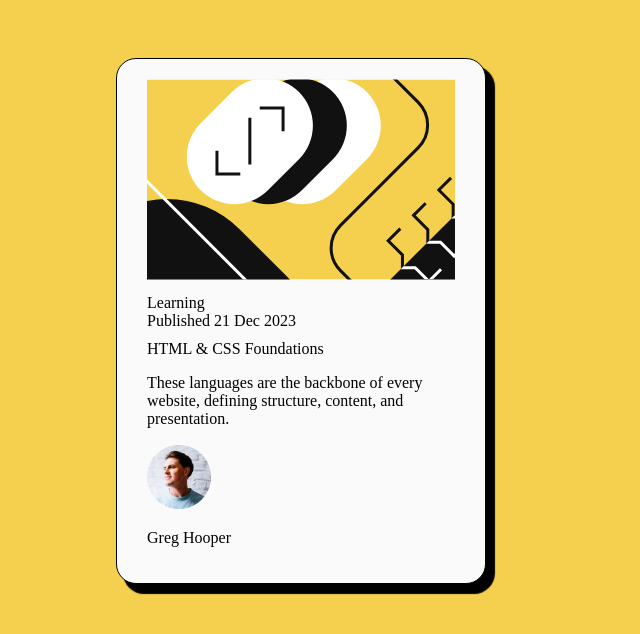
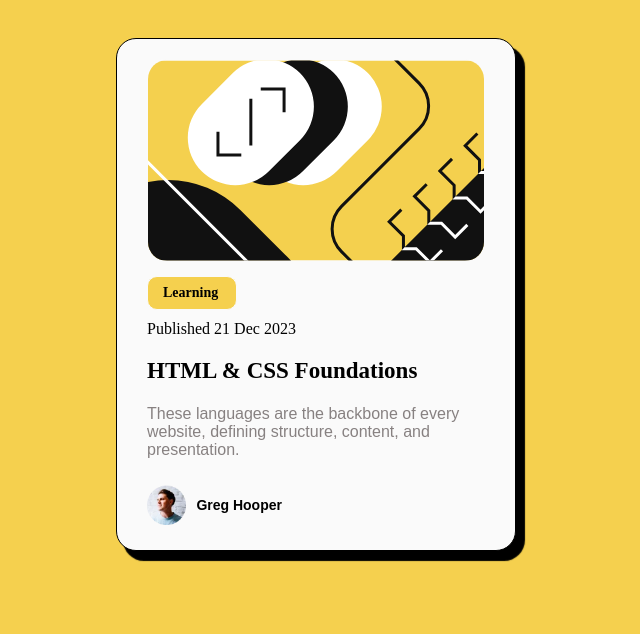
Before and after one commit to Fadhil762/blog-card, a plain HTML site: page index.html in a window 1280 px wide. Shown: the whole page, without its empty margins (392-1032 px from the left). Drawn offline with Linux system fonts and the light colour scheme.

Commit message:
finished the main structures

```diff
--- a/assets/styling/main.css
+++ b/assets/styling/main.css
@@ -10,18 +10,59 @@ body{
     border:1px solid #000000;
     border-radius: 20px;
     height:auto;
-    width:370px;
+    width:400px;
     display:flex;
     flex-direction:row;
     align-items: center;
     justify-content: center;
-    margin: 50px 500px 80px 500px;
+    margin: 30px 500px 100px 500px;
     box-shadow: 8px 9px 1px 1px #000000;
 }
 .card-wrapper{
     margin: 20px 30px 20px 30px;
 
 }
-.article-header{
-    margin: 10px auto 10px auto;
+.illustration-image{
+    border:1px solid #fafafa;
+    border-radius:20px;
 }
+.article-category{
+    font-family:'Times New Roman', Times, serif;
+    font-weight:800;
+    font-size:14px;
+    background-color:#F5D04E;
+    border:1px solid #fafafa;
+    padding:8px 0px 8px 15px;
+    border-radius:10px;
+    width:90px;
+    margin: 10px 0 10px 0;
+}
+.article-date{
+    margin:auto 0 10px auto;
+}
+.article-title{
+    font-family:'Times New Roman', Times, serif;
+    font-weight:800;
+    font-size:23px;
+    margin: 10px 0 5px 0;
+}
+.article-content{
+    font-family: Arial, Helvetica, sans-serif;
+    color:#878181;
+}
+.author-container{
+    margin:10px 0 5px 0;
+}
+.author-profile{
+    display:flex;
+    flex-direction: row;
+}
+.author-picture{
+    height:40px;
+}
+.author-name{
+    font-family: Arial, Helvetica, sans-serif;
+    font-weight:600;
+    font-size:14px;
+    margin: auto auto auto 10px;
+}
--- a/index.html
+++ b/index.html
@@ -5,7 +5,7 @@
   <meta name="viewport" content="width=device-width, initial-scale=1.0">
   <link rel="icon" type="image/png" sizes="32x32" href="./assets/images/favicon-32x32.png">
   <link rel="stylesheet" href="assets/styling/main.css">
-  <title>Frontend Mentor | Blog preview card</title>
+  <title>Blog preview card</title>
 </head>
 <body>
   <div id="card-container">
@@ -14,10 +14,8 @@
         <img class="illustration-image" src="assets/images/illustration-article.svg" alt="illustration image for the blog">
       </div>
       <section class="article-container">
-        <div class="article-header">
-          <div class="article-category">Learning</div>
-          <div class="article-date">Published 21 Dec 2023</div>
-        </div>
+        <div class="article-category">Learning</div>
+        <div class="article-date">Published 21 Dec 2023</div>
         <div class="article-post">
           <div class="article-title">HTML & CSS Foundations</div>
           <div class="article-content">
@@ -27,7 +25,7 @@
         <div class="author-container">
           <div class="author-profile">
             <img class="author-picture" src="assets/images/image-avatar.webp" alt="profile picture of the author" >
-            <p>Greg Hooper</p>
+            <p class="author-name">Greg Hooper</p>
           </div>
         </div>
       </section>
```
